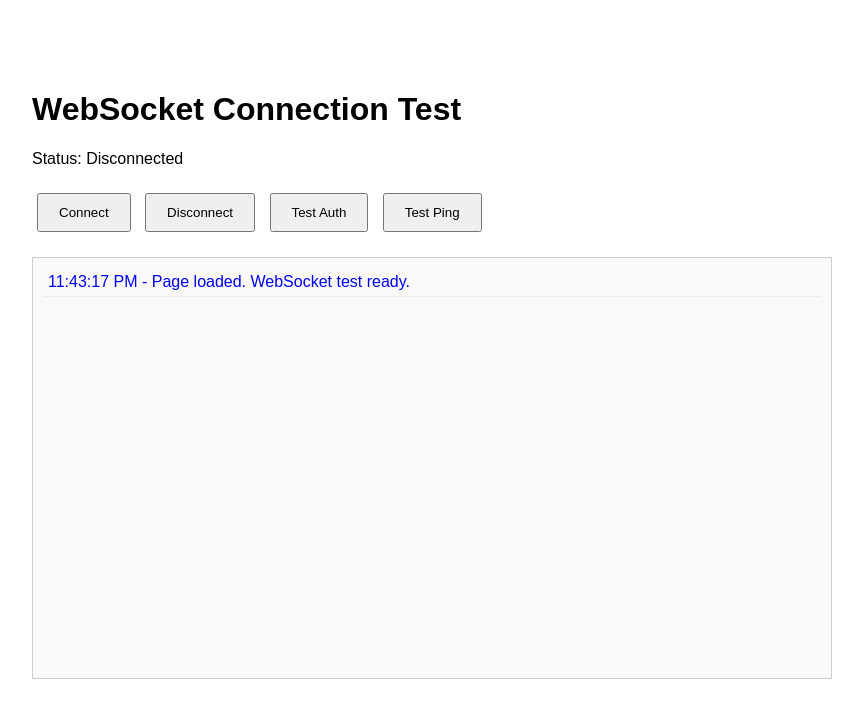
After one commit to kingnathanal/cosc-web-chat, a PHP site: page /websocket_test.html in a window 1280 px wide. The commit adds this page. Shown: the top 718 px of the page, without its empty margins (208-1071 px from the left). Run offline with PHP 8.4, Linux system fonts and the light colour scheme.

```diff
--- /dev/null
+++ b/websocket_test.html
@@ -0,0 +1,158 @@
+<!DOCTYPE html>
+<html lang="en">
+<head>
+    <meta charset="UTF-8">
+    <meta name="viewport" content="width=device-width, initial-scale=1.0">
+    <title>WebSocket Test</title>
+    <style>
+        body {
+            font-family: Arial, sans-serif;
+            max-width: 800px;
+            margin: 50px auto;
+            padding: 20px;
+        }
+        #log {
+            border: 1px solid #ccc;
+            height: 400px;
+            overflow-y: auto;
+            padding: 10px;
+            background-color: #f9f9f9;
+            margin-bottom: 20px;
+        }
+        .log-entry {
+            margin-bottom: 5px;
+            padding: 5px;
+            border-bottom: 1px solid #eee;
+        }
+        .success { color: green; }
+        .error { color: red; }
+        .info { color: blue; }
+        button {
+            padding: 10px 20px;
+            margin: 5px;
+            cursor: pointer;
+        }
+        input {
+            padding: 10px;
+            width: 300px;
+        }
+    </style>
+</head>
+<body>
+    <h1>WebSocket Connection Test</h1>
+    <div id="status">Status: <span id="connectionStatus">Disconnected</span></div>
+
+    <div style="margin: 20px 0;">
+        <button onclick="connect()">Connect</button>
+        <button onclick="disconnect()">Disconnect</button>
+        <button onclick="testAuth()">Test Auth</button>
+        <button onclick="testPing()">Test Ping</button>
+    </div>
+
+    <div id="log"></div>
+
+    <script>
+        let ws = null;
+
+        function log(message, type = 'info') {
+            const logDiv = document.getElementById('log');
+            const entry = document.createElement('div');
+            entry.className = 'log-entry ' + type;
+            entry.textContent = new Date().toLocaleTimeString() + ' - ' + message;
+            logDiv.appendChild(entry);
+            logDiv.scrollTop = logDiv.scrollHeight;
+        }
+
+        function updateStatus(status, connected) {
+            const statusElement = document.getElementById('connectionStatus');
+            statusElement.textContent = status;
+            statusElement.style.color = connected ? 'green' : 'red';
+        }
+
+        function connect() {
+            if (ws && ws.readyState === WebSocket.OPEN) {
+                log('Already connected', 'info');
+                return;
+            }
+
+            log('Connecting to ws://localhost:8080...', 'info');
+            updateStatus('Connecting...', false);
+
+            try {
+                ws = new WebSocket('ws://localhost:8080');
+
+                ws.onopen = function() {
+                    log('WebSocket connected successfully!', 'success');
+                    updateStatus('Connected', true);
+                };
+
+                ws.onmessage = function(event) {
+                    log('Received: ' + event.data, 'success');
+                    try {
+                        const data = JSON.parse(event.data);
+                        log('Parsed: ' + JSON.stringify(data, null, 2), 'info');
+                    } catch (e) {
+                        // Not JSON
+                    }
+                };
+
+                ws.onerror = function(error) {
+                    log('WebSocket error: ' + error, 'error');
+                    updateStatus('Error', false);
+                };
+
+                ws.onclose = function() {
+                    log('WebSocket disconnected', 'info');
+                    updateStatus('Disconnected', false);
+                };
+            } catch (e) {
+                log('Failed to connect: ' + e.message, 'error');
+                updateStatus('Error', false);
+            }
+        }
+
+        function disconnect() {
+            if (ws) {
+                ws.close();
+                ws = null;
+                log('Disconnected', 'info');
+            }
+        }
+
+        function testAuth() {
+            if (!ws || ws.readyState !== WebSocket.OPEN) {
+                log('Not connected!', 'error');
+                return;
+            }
+
+            const authMessage = {
+                action: 'auth',
+                user_id: 1,
+                username: 'testuser'
+            };
+
+            log('Sending auth: ' + JSON.stringify(authMessage), 'info');
+            ws.send(JSON.stringify(authMessage));
+        }
+
+        function testPing() {
+            if (!ws || ws.readyState !== WebSocket.OPEN) {
+                log('Not connected!', 'error');
+                return;
+            }
+
+            const pingMessage = {
+                action: 'ping'
+            };
+
+            log('Sending ping: ' + JSON.stringify(pingMessage), 'info');
+            ws.send(JSON.stringify(pingMessage));
+        }
+
+        // Auto-connect on load
+        window.onload = function() {
+            log('Page loaded. WebSocket test ready.', 'info');
+        };
+    </script>
+</body>
+</html>
```
Also changed, not shown: WEBSOCKET_README.md (added, +155 -0 lines), websocket/ChatServer.php (+9 -4 lines), readme.md.
